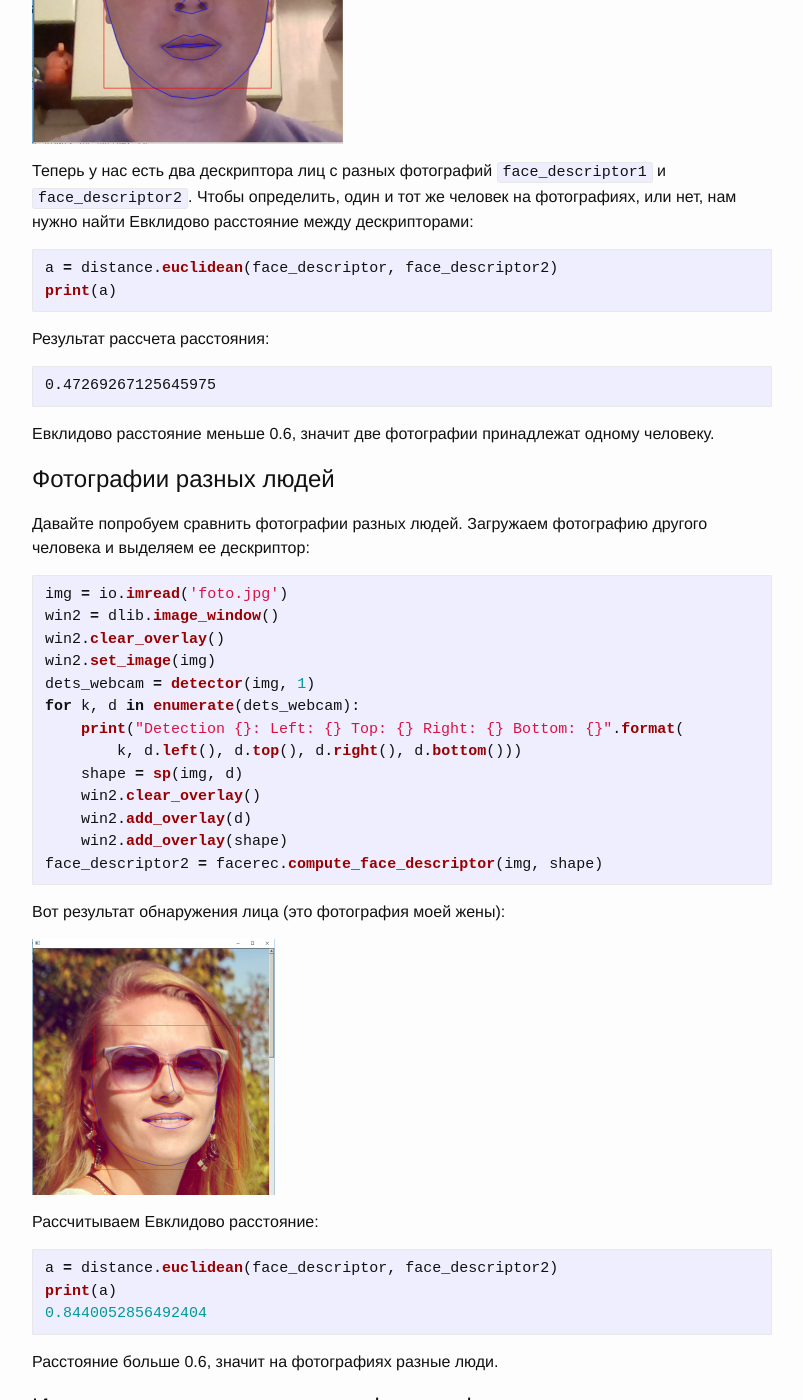
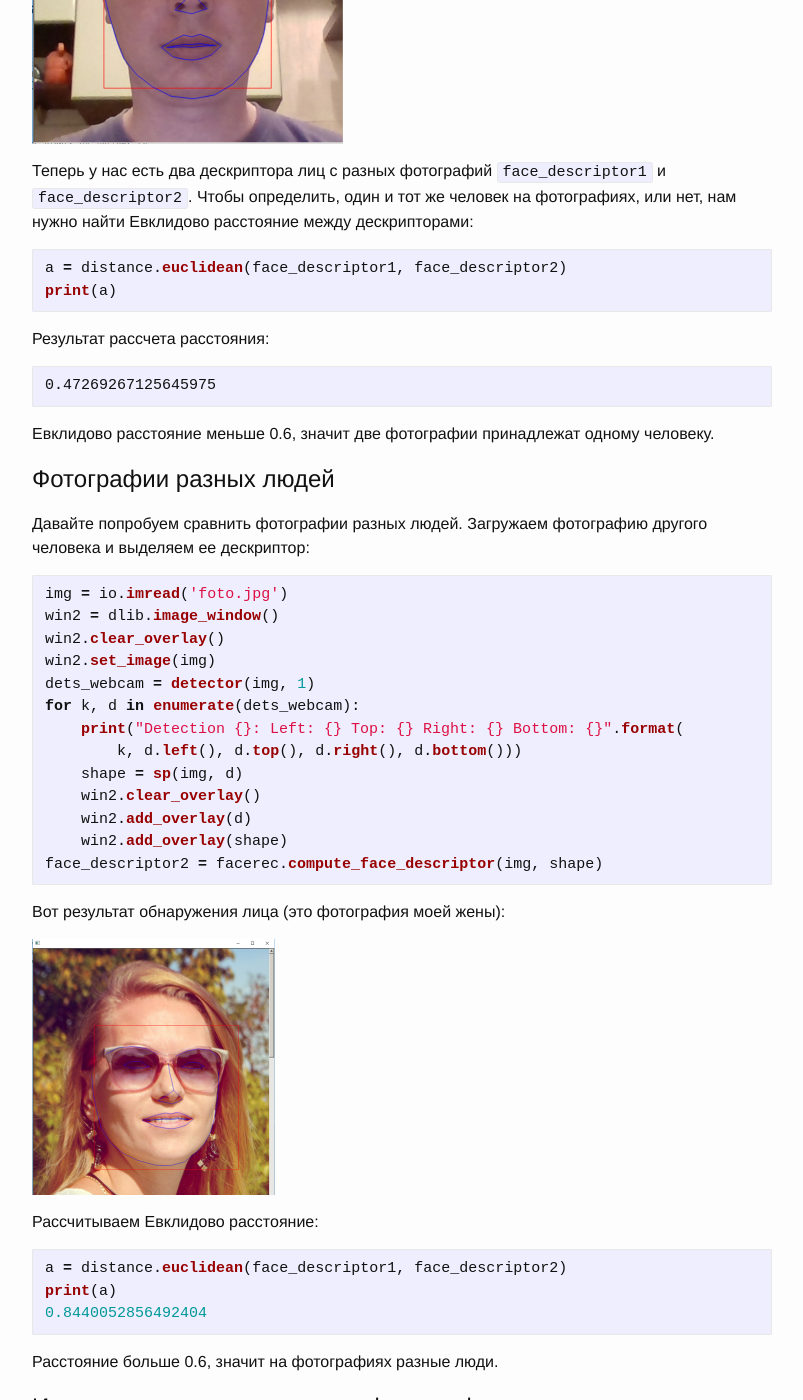
Before and after one commit to sozykin/asozykin.ru, a Jekyll site: the page built from _posts/2017-08-11-Foto-Verification-with-Dlib.md, in a window 1280 px wide and 1400 px high, scrolled down 4464 px. Shown: the whole window, without its empty margins (238-1041 px from the left). Built offline with Jekyll 4.4.1, drawn with Linux system fonts in a browser that asks for light colours; comment, search, counter and statistics services are not loaded.

Commit message:
Fixed typo in Foto-Verification-with-Dlib

````diff
--- a/_posts/2017-08-11-Foto-Verification-with-Dlib.md
+++ b/_posts/2017-08-11-Foto-Verification-with-Dlib.md
@@ -265,7 +265,7 @@ face_descriptor2 = facerec.compute_face_descriptor(img, shape)
 Теперь у нас есть два дескриптора лиц с разных фотографий ```face_descriptor1``` и ```face_descriptor2```. Чтобы определить, один и тот же человек на фотографиях, или нет, нам нужно найти Евклидово расстояние между дескрипторами:
 
 ```python
-a = distance.euclidean(face_descriptor, face_descriptor2)
+a = distance.euclidean(face_descriptor1, face_descriptor2)
 print(a)
 ```
 
@@ -303,7 +303,7 @@ face_descriptor2 = facerec.compute_face_descriptor(img, shape)
 Рассчитываем Евклидово расстояние:
 
 ```python
-a = distance.euclidean(face_descriptor, face_descriptor2)
+a = distance.euclidean(face_descriptor1, face_descriptor2)
 print(a)
 0.8440052856492404
 ```
````
